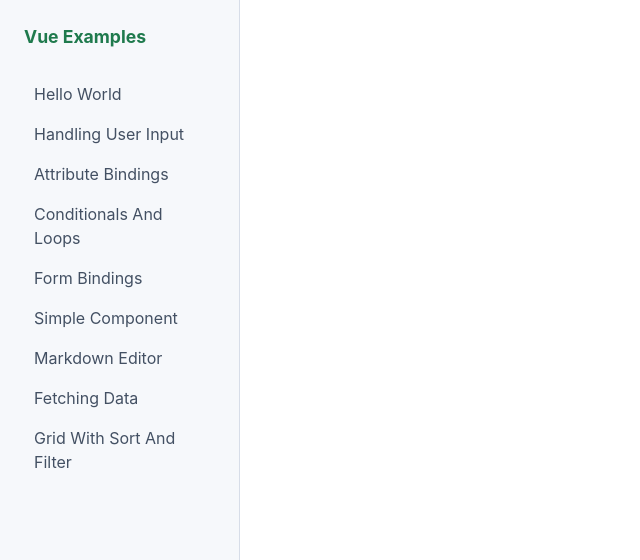
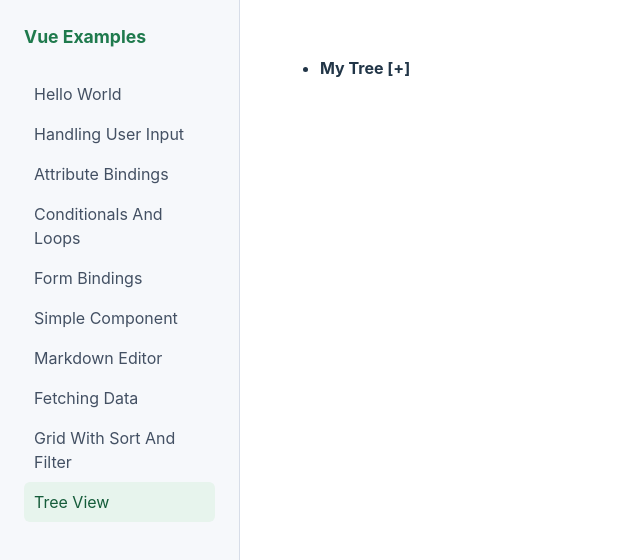
Before and after one commit to tkgakr/vue-examples, a Vue app: page /practical/tree-view in a window 1280 px wide. Shown: the top 560 px of the page, without its empty margins (0-640 px from the left). Built offline with nearby package versions, Linux system fonts and the light colour scheme.

Commit message:
example: Tree View

```diff
--- /dev/null
+++ b/src/examples/practical/tree-view/TreeItem.vue
@@ -0,0 +1,58 @@
+<script setup>
+import { computed, ref } from 'vue'
+
+const props = defineProps({
+  model: Object,
+})
+
+const isOpen = ref(false)
+const isFolder = computed(() => {
+  return props.model.children && props.model.children.length
+})
+
+function toggle() {
+  isOpen.value = !isOpen.value
+}
+
+function changeType() {
+  if (!isFolder.value) {
+    props.model.children = []
+    addChild()
+    isOpen.value = true
+  }
+}
+
+function addChild() {
+  props.model.children.push({ name: 'new stuff' })
+}
+</script>
+
+<template>
+  <li>
+    <div
+      :class="{ bold: isFolder}"
+      @click="toggle"
+      @dblclick="changeType"
+    >
+      {{ model.name }}
+      <span v-if="isFolder">[{{ isOpen ? '-' : '+' }}]</span>
+    </div>
+    <ul
+      v-show="isOpen"
+      v-if="isFolder"
+    >
+      <!-- コンポーネントは自分自身を再帰的にレンダリングすることができる -->
+      <TreeItem
+        v-for="model in model.children"
+        class="item"
+        :model="model"
+      />
+      <li
+        class="add"
+        @click="addChild"
+      >
+        +
+      </li>
+    </ul>
+  </li>
+</template>
--- /dev/null
+++ b/src/examples/practical/tree-view/TreeView.vue
@@ -0,0 +1,48 @@
+<script setup>
+import { ref } from 'vue'
+import TreeItem from './TreeItem.vue'
+
+const treeData = ref({
+  name: 'My Tree',
+  children: [
+    { name: 'hello' },
+    { name: 'world' },
+    {
+      name: 'child folder',
+      children: [
+        {
+          name: 'child folder',
+          children: [{ name: 'hello' }, { name: 'world' }],
+        },
+        { name: 'hello' },
+        { name: 'world' },
+        {
+          name: 'child folder',
+          children: [{ name: 'hello' }, { name: 'world' }],
+        },
+      ],
+    },
+  ],
+
+})
+
+</script>
+
+<template>
+  <ul>
+    <TreeItem
+      class="item"
+      :model="treeData"
+    />
+  </ul>
+</template>
+
+<style>
+.item {
+  cursor: pointer;
+  line-height: 1.5;
+}
+.bold {
+  font-weight: bold;
+}
+</style>
--- a/src/router/index.ts
+++ b/src/router/index.ts
@@ -46,6 +46,11 @@
     component: () => import('@/examples/practical/grid-with-sort-and-filter/GridWithSortAndFilter.vue'),
     meta: { category: 'Practical', title: 'Grid With Sort And Filter' },
   },
+  {
+    path: '/practical/tree-view',
+    component: () => import('@/examples/practical/tree-view/TreeView.vue'),
+    meta: { category: 'Practical', title: 'Tree View' },
+  },
 ] satisfies RouteRecordRaw[]
 
 const routes: RouteRecordRaw[] = [
```
